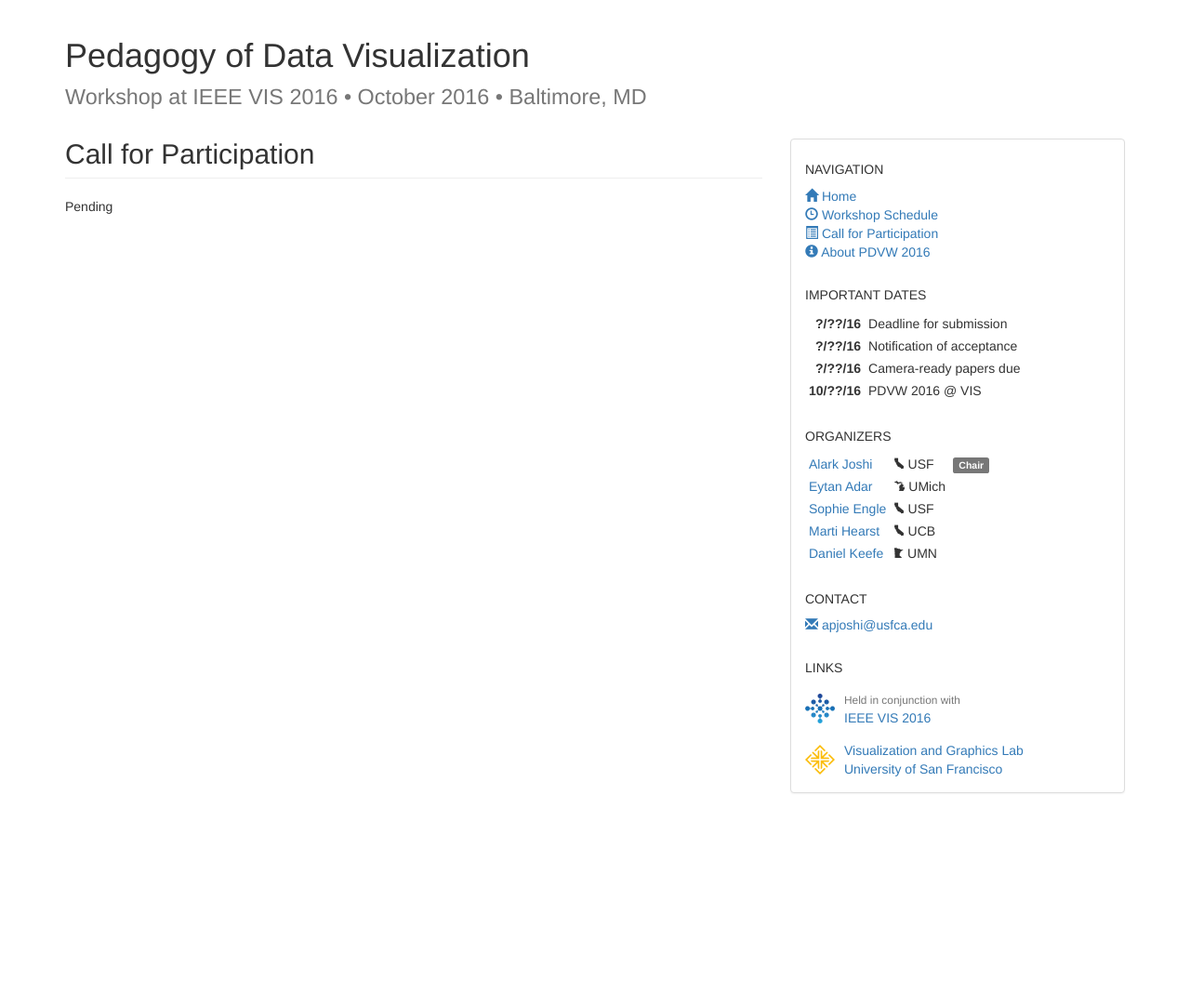
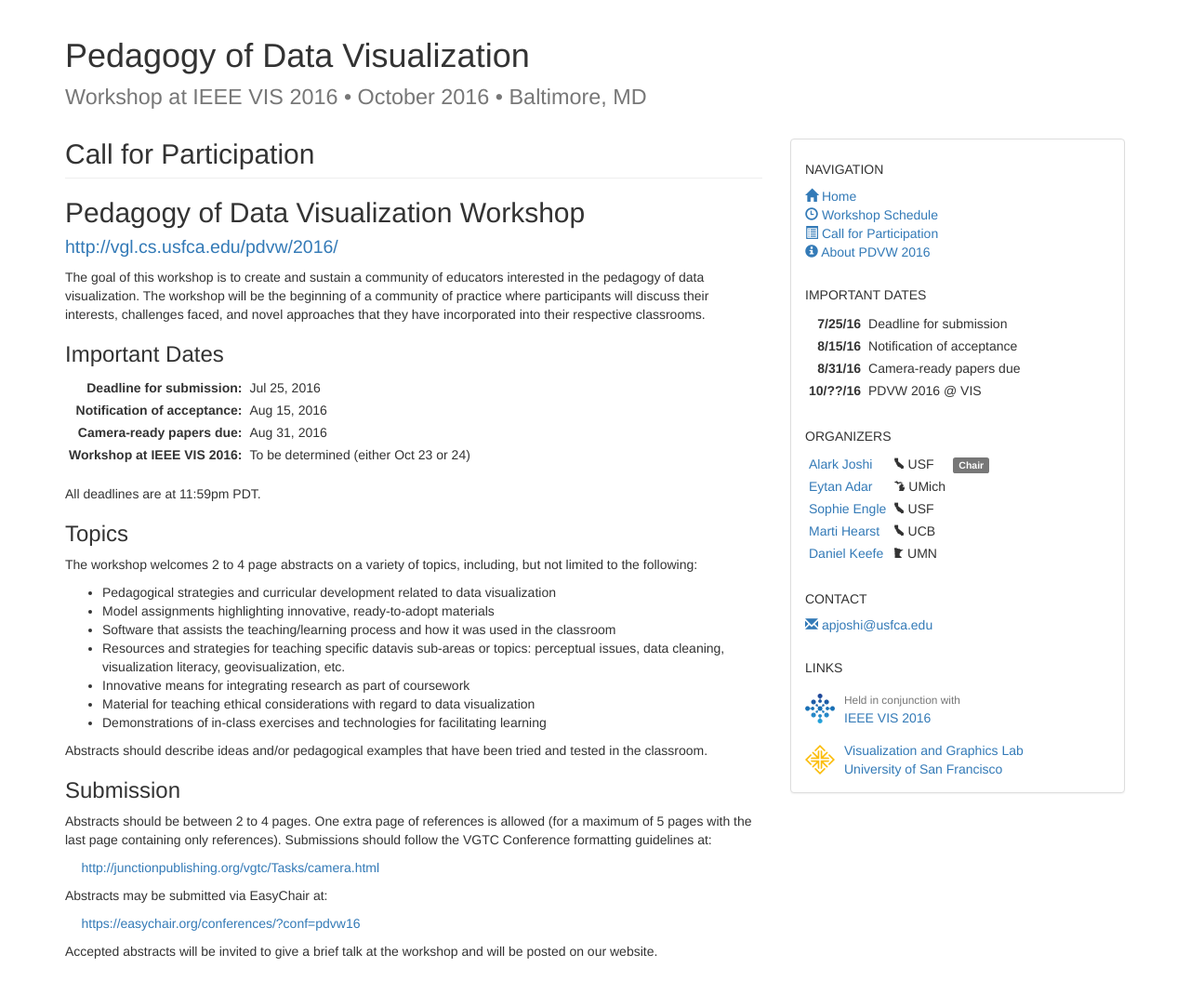
Before and after one commit to usfvgl/pdvw, a Jekyll site: the page built from 2016/cfp.html, in a window 1280 px wide. Shown: the whole page at 93% size. Built offline with Jekyll 4.4.1, drawn with Linux system fonts in a browser that asks for light colours; before the commit the page ends 913 px from its top, so only the background shows below that.

Commit message:
Adding CFP.

```diff
--- a/2016/cfp.html
+++ b/2016/cfp.html
@@ -3,4 +3,65 @@
 title: Call for Participation
 ---
 
-Pending
+<h2>Pedagogy of Data Visualization Workshop<br/>
+<small><a href="http://vgl.cs.usfca.edu/pdvw/2016/">http://vgl.cs.usfca.edu/pdvw/2016/</a></small></h2>
+
+The goal of this workshop is to create and sustain a community of educators interested in the pedagogy of data visualization. The workshop will be the beginning of a community of practice where participants will discuss their interests, challenges faced, and novel approaches that they have incorporated into their respective classrooms.
+
+<h3>Important Dates</h3>
+
+<div class="table-responsive">
+  <table class="table table-hover table-sidebar table-dates" style="width: auto;">
+    <tbody>
+      <tr>
+        <th>Deadline for submission:</th>
+        <td>Jul 25, 2016</td>
+      </tr>
+
+      <tr>
+        <th>Notification of acceptance:</th>
+        <td>Aug 15, 2016</td>
+      </tr>
+
+      <tr>
+        <th>Camera-ready papers due:</th>
+        <td>Aug 31, 2016</td>
+      </tr>
+
+      <tr>
+        <th>Workshop at IEEE VIS 2016:</td>
+        <td>To be determined (either Oct 23 or 24)</td>
+      </tr>
+    </tbody>
+  </table>
+</div>
+
+<p>All deadlines are at 11:59pm PDT.</p>
+
+<h3>Topics</h3>
+
+<p>The workshop welcomes 2 to 4 page abstracts on a variety of topics, including, but not limited to the following:</p>
+
+<ul>
+<li>Pedagogical strategies and curricular development related to data visualization</li>
+<li>Model assignments highlighting innovative, ready-to-adopt materials</li>
+<li>Software that assists the teaching/learning process and how it was used in the classroom</li>
+<li>Resources and strategies for teaching specific datavis sub-areas or topics: perceptual issues, data cleaning, visualization literacy, geovisualization, etc.</li>
+<li>Innovative means for integrating research as part of coursework</li>
+<li>Material for teaching ethical considerations with regard to data visualization</li>
+<li>Demonstrations of in-class exercises and technologies for facilitating learning</li>
+</ul>
+
+<p>Abstracts should describe ideas and/or pedagogical examples that have been tried and tested in the classroom.</p>
+
+<h3>Submission</h3>
+
+<p>Abstracts should be between 2 to 4 pages. One extra page of references is allowed (for a maximum of 5 pages with the last page containing only references). Submissions should follow the VGTC Conference formatting guidelines at:</p>
+
+<p class="indent"><a href="http://junctionpublishing.org/vgtc/Tasks/camera.html">http://junctionpublishing.org/vgtc/Tasks/camera.html</a></p>
+
+<p>Abstracts may be submitted via EasyChair at:</p>
+
+<p class="indent"><a href="https://easychair.org/conferences/?conf=pdvw16">https://easychair.org/conferences/?conf=pdvw16</a></p>
+
+<p>Accepted abstracts will be invited to give a brief talk at the workshop and will be posted on our website.</p>
--- a/2016/css/pdvw2016.css
+++ b/2016/css/pdvw2016.css
@@ -47,3 +47,7 @@
   font-weight: normal;
   font-style: normal;
 }
+
+.indent {
+  padding-left: 1.25em;
+}
--- a/_layouts/default.html
+++ b/_layouts/default.html
@@ -11,7 +11,8 @@
     <link href="{{ site.github.url }}/2016/css/bootstrap.min.css" rel="stylesheet">
     <link href="{{ site.github.url }}/2016/css/bootstrap-theme.min.css" rel="stylesheet">
     <link href="{{ site.github.url }}/2016/css/stateface.css" rel="stylesheet">
-    <link href="{{ site.github.url }}/2016/css/pdvw2016.css" rel="stylesheet">
+    <!-- <link href="{{ site.github.url }}/2016/css/pdvw2016.css" rel="stylesheet"> -->
+    <link href="/2016/css/pdvw2016.css" rel="stylesheet">
 
     <!-- HTML5 shim and Respond.js for IE8 support of HTML5 elements and media queries -->
     <!--[if lt IE 9]>
@@ -51,22 +52,22 @@
                   <table class="table table-hover table-sidebar table-dates">
                     <tbody>
                       <tr>
-                        <th>?/??/16</td>
+                        <th>7/25/16</th>
                         <td>Deadline for submission</td>
                       </tr>
 
                       <tr>
-                        <th>?/??/16</td>
+                        <th>8/15/16</th>
                         <td>Notification of acceptance</td>
                       </tr>
 
                       <tr>
-                        <th>?/??/16</td>
+                        <th>8/31/16</th>
                         <td>Camera-ready papers due</td>
                       </tr>
 
                       <tr>
-                        <th>10/??/16</td>
+                        <th>10/??/16</th>
                         <td>PDVW 2016 @ VIS</td>
                       </tr>
                     </tbody>
```
Also changed, not shown: 2016/index.html (+7 -0 lines).
